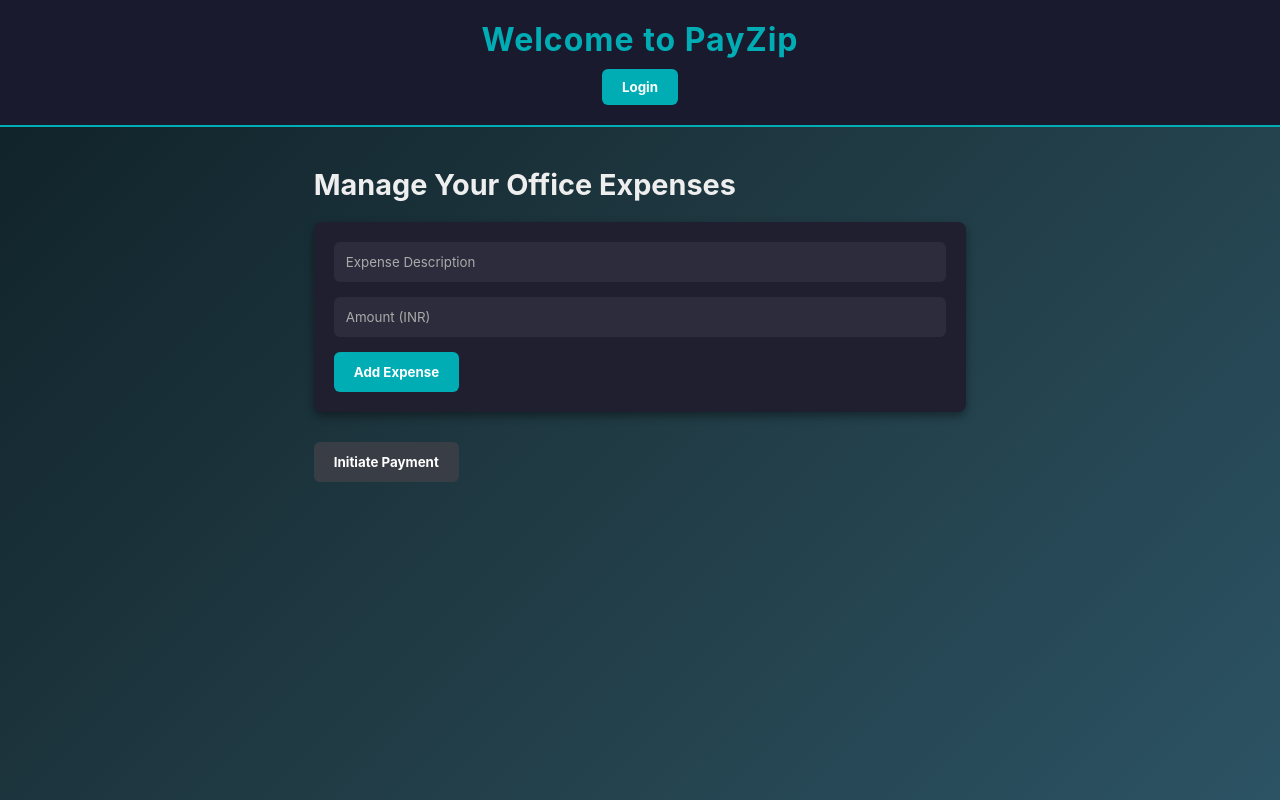
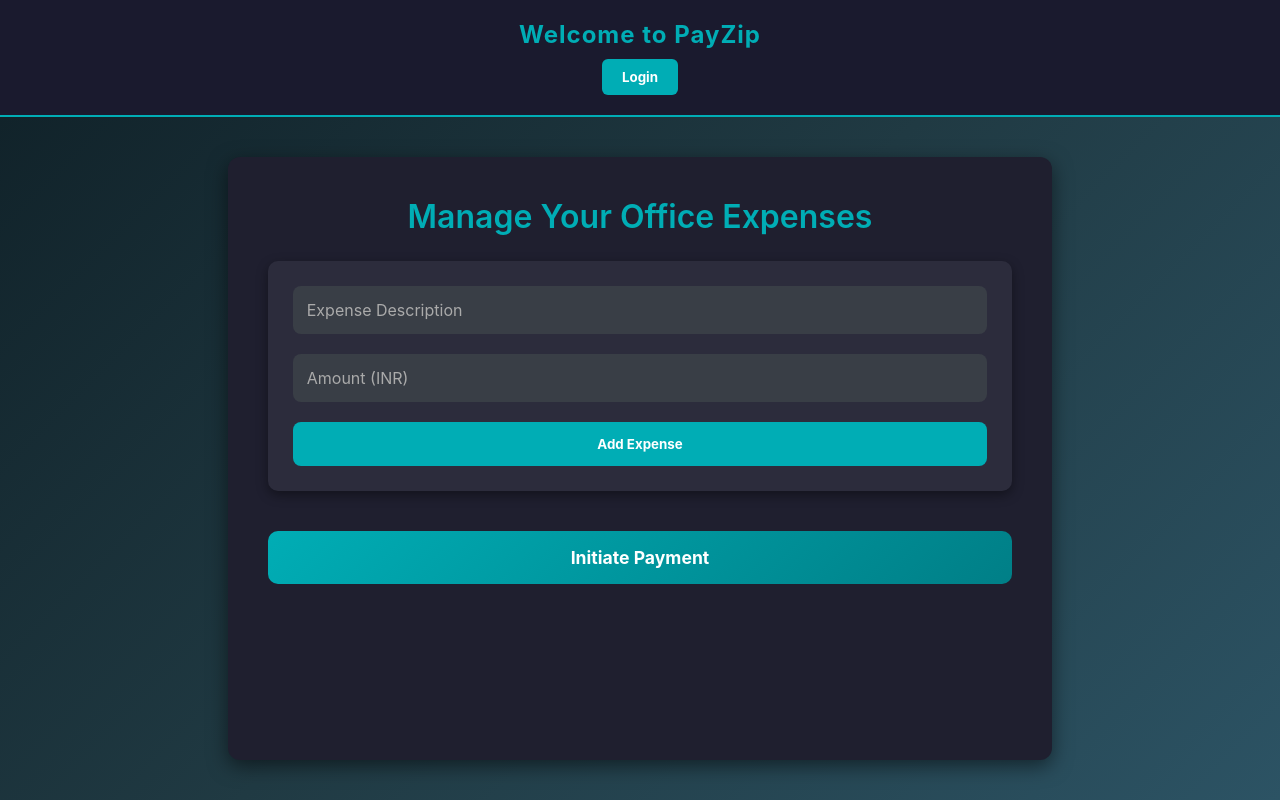
Before and after one commit to IstosMedical/payzip, a website: page public/index.html in a window 1280 px wide. Drawn offline with Linux system fonts and the light colour scheme.

Commit message:
Update style.css

```diff
--- a/public/style.css
+++ b/public/style.css
@@ -45,37 +45,44 @@
   background: #007f87;
 }
 
-/* Main Content */
+/* Main Content Container */
 main {
   flex: 1;
   padding: 40px;
-  max-width: 800px;
-  margin: auto;
+  max-width: 900px;
+  margin: 40px auto;
+  background: #1f1f2f;
+  border-radius: 12px;
+  box-shadow: 0 6px 20px rgba(0,0,0,0.5);
 }
 
+/* Section Headings */
 main h2 {
-  font-size: 1.8rem;
-  margin-bottom: 20px;
-  color: #eeeeee;
+  font-size: 2rem;
+  margin-bottom: 25px;
+  color: #00adb5;
+  text-align: center;
+  font-weight: 600;
 }
 
-/* Expense Form */
+/* Expense Form Card */
 form {
-  background: #1f1f2f;
-  padding: 20px;
-  border-radius: 8px;
-  margin-bottom: 30px;
-  box-shadow: 0 4px 10px rgba(0,0,0,0.4);
+  background: #2c2c3c;
+  padding: 25px;
+  border-radius: 10px;
+  margin-bottom: 40px;
+  box-shadow: 0 4px 12px rgba(0,0,0,0.4);
 }
 
 form input {
   width: 100%;
-  padding: 12px;
-  margin-bottom: 15px;
+  padding: 14px;
+  margin-bottom: 20px;
   border: none;
-  border-radius: 6px;
-  background: #2c2c3c;
+  border-radius: 8px;
+  background: #393e46;
   color: #fff;
+  font-size: 1rem;
 }
 
 form input::placeholder {
@@ -85,12 +92,13 @@
 form button {
   background: #00adb5;
   border: none;
-  padding: 12px 20px;
+  padding: 14px 24px;
   color: #fff;
   font-weight: bold;
-  border-radius: 6px;
+  border-radius: 8px;
   cursor: pointer;
   transition: 0.3s ease;
+  width: 100%;
 }
 
 form button:hover {
@@ -98,26 +106,36 @@
 }
 
 /* Razorpay Button */
-button {
-  background: #393e46;
+.pay-btn {
+  display: block;
+  width: 100%;
+  background: linear-gradient(135deg, #00adb5, #007f87);
   border: none;
-  padding: 12px 20px;
+  padding: 16px;
   color: #fff;
   font-weight: bold;
-  border-radius: 6px;
+  border-radius: 10px;
   cursor: pointer;
   transition: 0.3s ease;
+  text-align: center;
+  font-size: 1.1rem;
 }
 
-button:hover {
-  background: #00adb5;
+.pay-btn:hover {
+  background: linear-gradient(135deg, #007f87, #005f63);
 }
 
 /* Responsive */
 @media (max-width: 768px) {
   main {
     padding: 20px;
+    margin: 20px;
   }
+
+  main h2 {
+    font-size: 1.5rem;
+  }
+}
 
   header h1 {
     font-size: 1.5rem;
```
